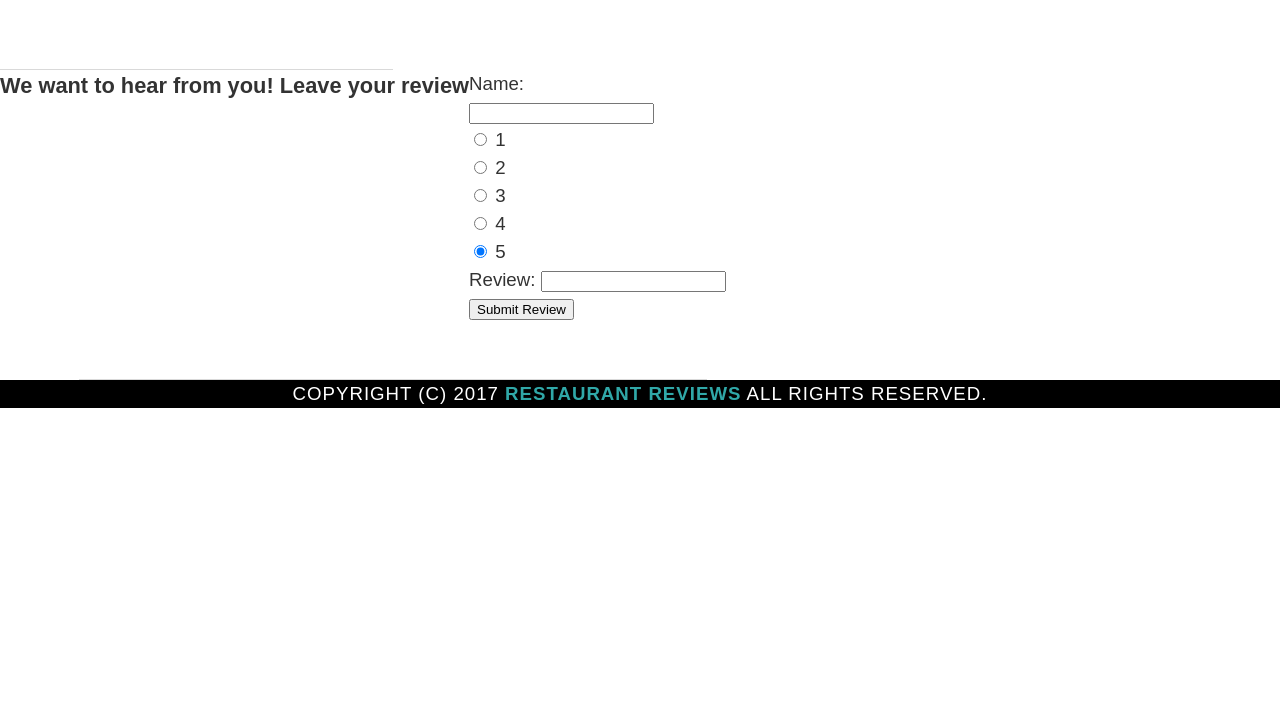
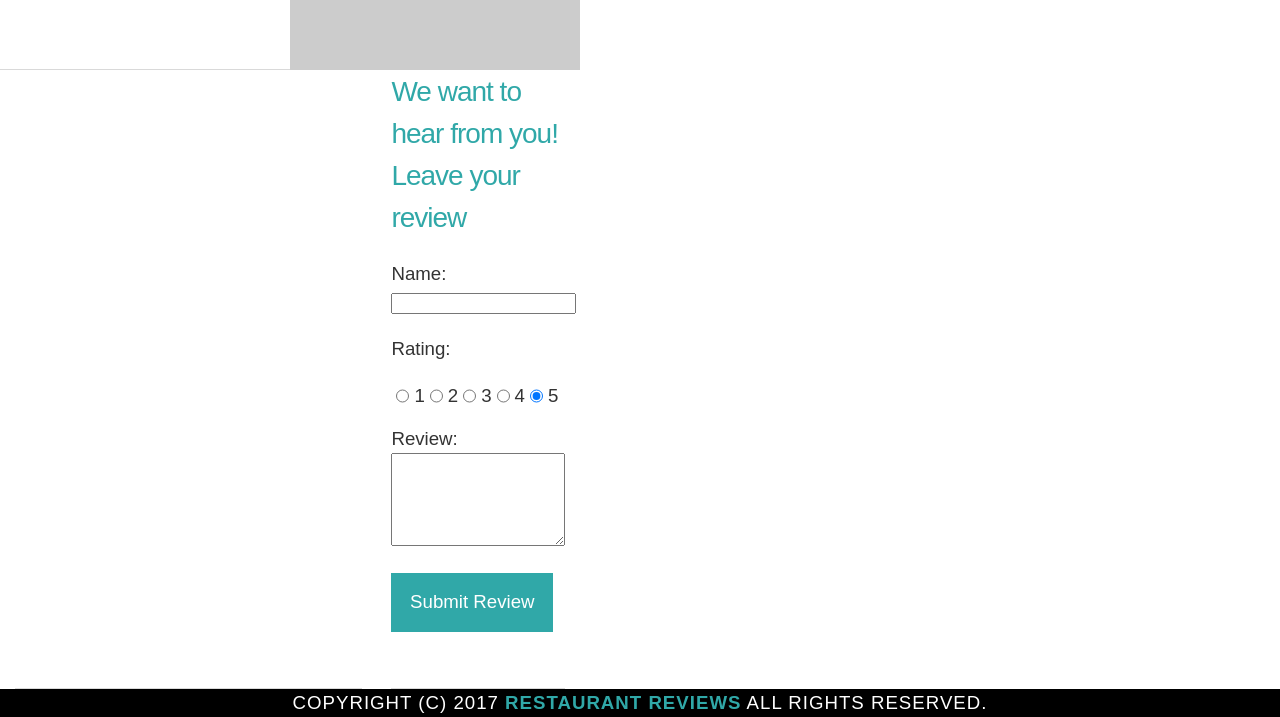
Before and after one commit to Sommerariel/MWSStage3, a website: page restaurant.html in a window 1280 px wide. Shown: the part 207-924 px from the top of the page. Before the commit the page ends 800 px from the top, so only its background shows below. Drawn offline with nearby package versions, Linux system fonts and the light colour scheme.

Commit message:
feat: style form, responsive design

```diff
--- a/css/styles.css
+++ b/css/styles.css
@@ -383,10 +383,12 @@ nav h1 a {
 	flex-basis: 100%;
 }
 #restaurant-container,
-#reviews-container {
+#reviews-container, #review-form-container {
   border-bottom: 1px solid #d9d9d9;
   border-top: 1px solid #fff;
-  width: 100%;
+  width: 90%;
+	margin-left: auto;
+	margin-right: auto;
 }
 #restaurant-container{
 	/*flex-basis: 100%;*/
@@ -394,13 +396,20 @@ nav h1 a {
 	flex-wrap: wrap;
 }
 
-#reviews-container {
+#reviews-container, #review-form-container {
 	padding-bottom: 3em;
 }
 
-#reviews-container h2 {
+#reviews-container h2{
   color: #30A8A8;
   font-size: 2.1em;
+  font-weight: 300;
+  letter-spacing: -1px;
+  padding-bottom: 1pt;
+}
+#review-form-container  h3{
+	color: #30A8A8;
+  font-size: 1.5em;
   font-weight: 300;
   letter-spacing: -1px;
   padding-bottom: 1pt;
@@ -478,6 +487,30 @@ nav h1 a {
 
 }
 
+#rating {
+	display: flex;
+	margin-bottom: 15px;
+}
+
+input[type="radio"] {
+margin: 5px;
+}
+textarea#review{
+	width: 100%;
+  height: 7em;
+}
+#submit-button{
+	background-color: #30A8A8;
+	color: white;
+	border: none;
+	text-align: center;
+	font-size: 1em;
+	padding: 1em;
+	margin-top: 1em;
+}
+
+
+
 /* ====================== Media Queries ====================== */
 
 /*@media only screen and (min-width: 600px) {
@@ -532,7 +565,15 @@ nav h1 a {
 	}
 	#reviews-container {
 		order: 2;
-		width: 100%;
+		width: 80%;
+		margin-left: auto;
+		margin-right: auto;
+	}
+	#review-form-container{
+		order: 3;
+		width: 80%;
+		margin-left: auto;
+		margin-right: auto;
 	}
 }
 
@@ -550,7 +591,12 @@ nav h1 a {
 	}
 
 	#reviews-container {
-		 width: 80%;
+		 width: 60%;
+     margin-left: auto;
+     margin-right: auto;
+	}
+	#review-form-container {
+		 width: 30%;
      margin-left: auto;
      margin-right: auto;
 	}
--- a/restaurant.html
+++ b/restaurant.html
@@ -54,14 +54,15 @@
     <section id="reviews-container">
       <ul id="reviews-list"></ul>
     </section>
-    <h3>We want to hear from you! Leave your review</h3>
     <section id="review-form-container">
+      <h3>We want to hear from you! Leave your review</h3>
       <form id="reviews-form" method="post">
         <div>
           <label for="name">Name:</label></br>
           <input type="text" id="name" name="review_name">
         </div>
-        <div>
+        <p id="name">Rating:</p>
+        <div id="rating">
           <input type="radio" name="rating" value="1"> 1<br>
           <input type="radio" name="rating" value="2"> 2<br>
           <input type="radio" name="rating" value="3"> 3<br>
@@ -70,10 +71,10 @@
         </div>
         <div>
           <label for="review">Review:</label>
-          <input type="text" id="review" review="review">
+          <textarea id="review" review="review"></textarea>
         </div>
         <div class="submit-button">
-          <button type="submit"> Submit Review</button>
+          <button id="submit-button" type="submit"> Submit Review</button>
         </div>
       </form>
     </section>
```
